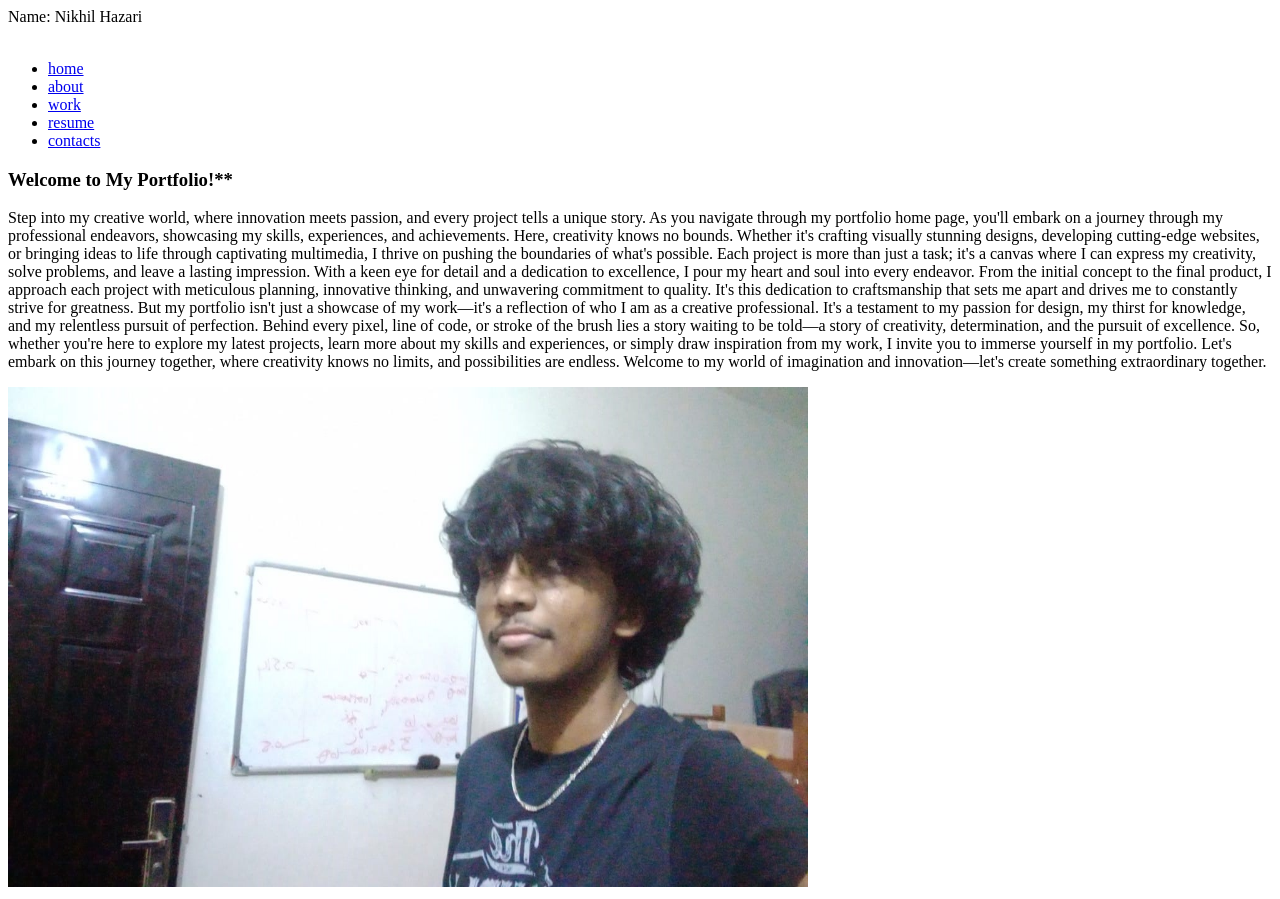
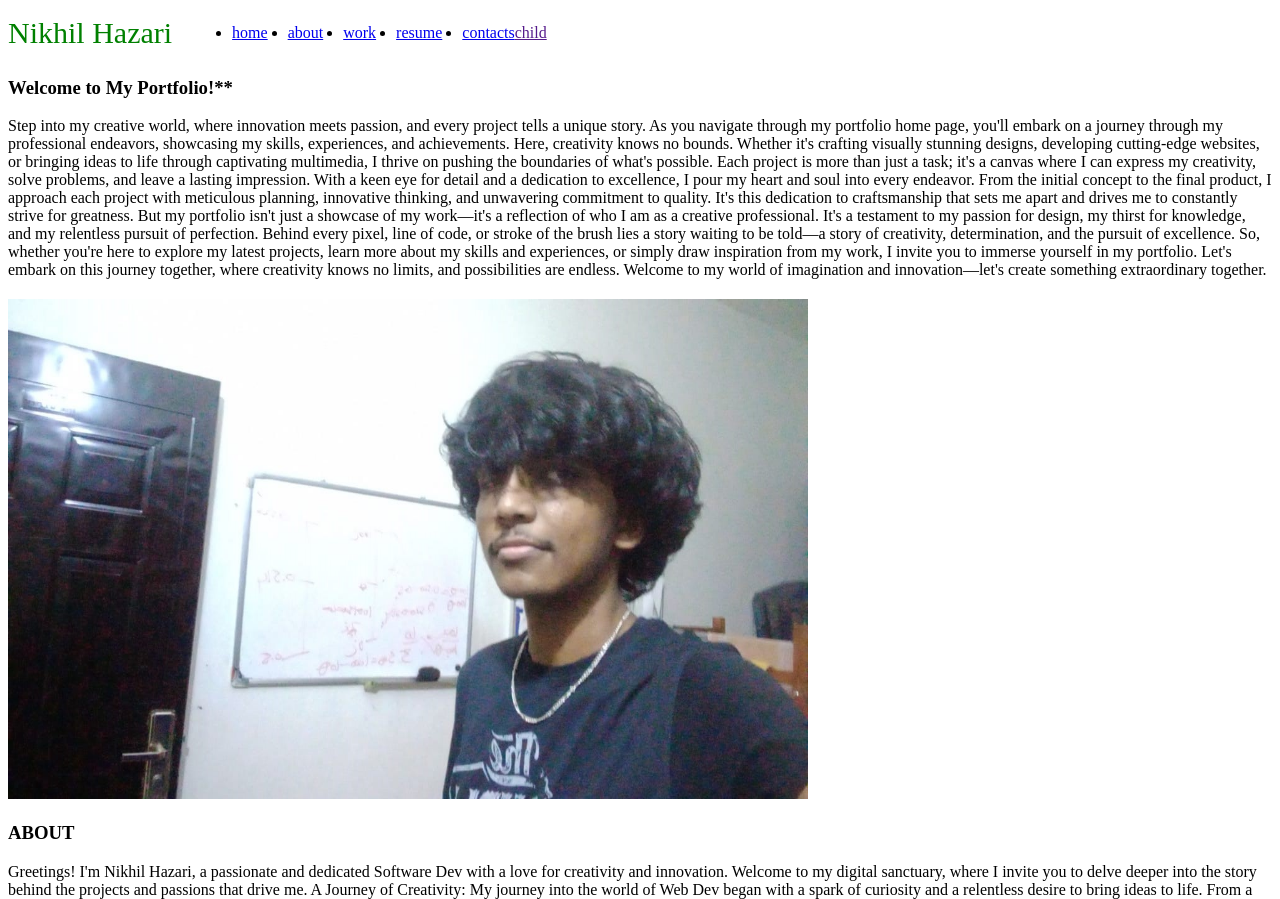
Before and after one commit to HNik500/Designed-portfolio, a plain HTML site: page index.html in a window 1280 px wide. Shown: the top 899 px of the page. Drawn offline with Linux system fonts and the light colour scheme.

Commit message:
style edits

```diff
--- a/index.html
+++ b/index.html
@@ -5,17 +5,26 @@
     <meta name="viewport" content="width=<device-width>, initial-scale=1.0">
     <title>Portfolio Website of Nikhil </title>
     <link rel="stylesheet" href="./css/style.css">
+    <style>
+      header>a{
+        text-decoration: none;
+        color: green;
+        font-size: 30px;
+      }
+      h3 + p{
+        font-size: 20px;
+      }
+    </style>
 </head>
 <body>
 
-    <header>
-      <a id="up">
-        Name: Nikhil Hazari
+    <header style="display: flex; align-items: center;">
+
+        <a id="up" href="#">
+          Nikhil Hazari
         </a>
-    </header>
-    <main>
-    <nav>
-        <ul> <br>
+        <nav >
+            <ul style="display: flex; gap: 20px;"> <br>
 
               <li>
                 <a href="#home">home</a>
@@ -34,6 +43,12 @@
                     </li>
             </ul>
         </nav>
+        <div>
+          <a href="">child</a>
+
+        </div>
+    </header>
+    <main>
     <section>
       <a>
         <p id="home">
@@ -77,10 +92,10 @@ When I'm not immersed in the world of Software Dev, you can often find me watchi
 </a>
 </section>
 <section>
-  <a>
-     <p id="work">
 
-     <h3>  <b> Work Experience </b> <br> </h3>
+  <h3 id="work">  <b> Work Experience </b> <br> </h3>
+     <p >
+
 Welcome to my Work Experience section, where I invite you to explore the projects and internships that have shaped my journey as a budding software developer. From coding challenges to collaborative ventures, each experience has been a stepping stone in my quest for knowledge and mastery of the craft.
 
 Internships:
@@ -109,7 +124,7 @@ As I continue on my journey as a software development student, I'm excited to ex
 
 Thank you for taking the time to explore my Work Experience section. I hope you've gained insight into my journey as a software development student and the passion and dedication I bring to every project. If you'd like to learn more or discuss potential collaborations, feel free to reach out—I'd love to connect with you.
 </p>
-</a>
+
 </section>
 
 <section>
```
Lines whose indentation alone changed are shown as unchanged.
